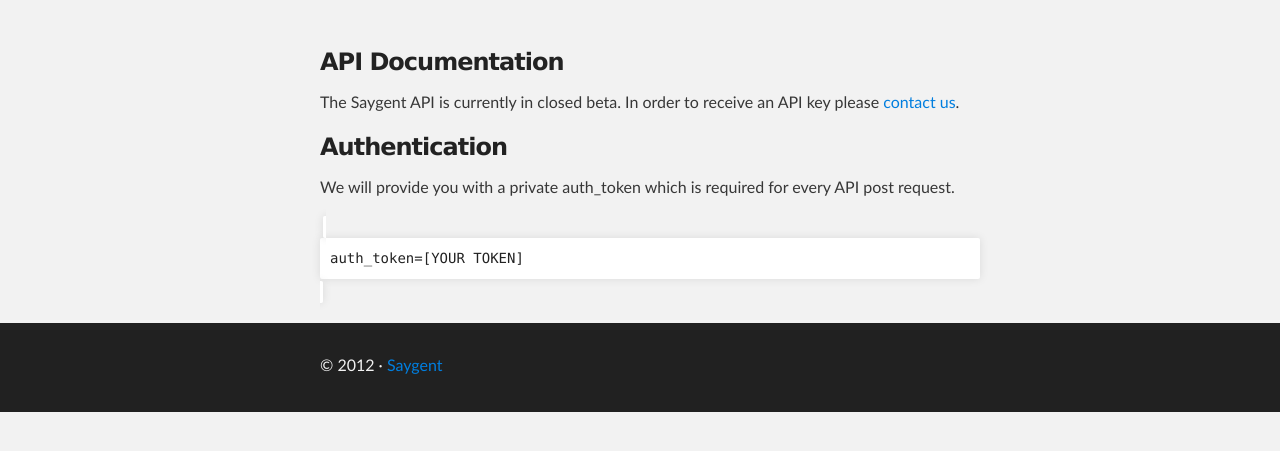
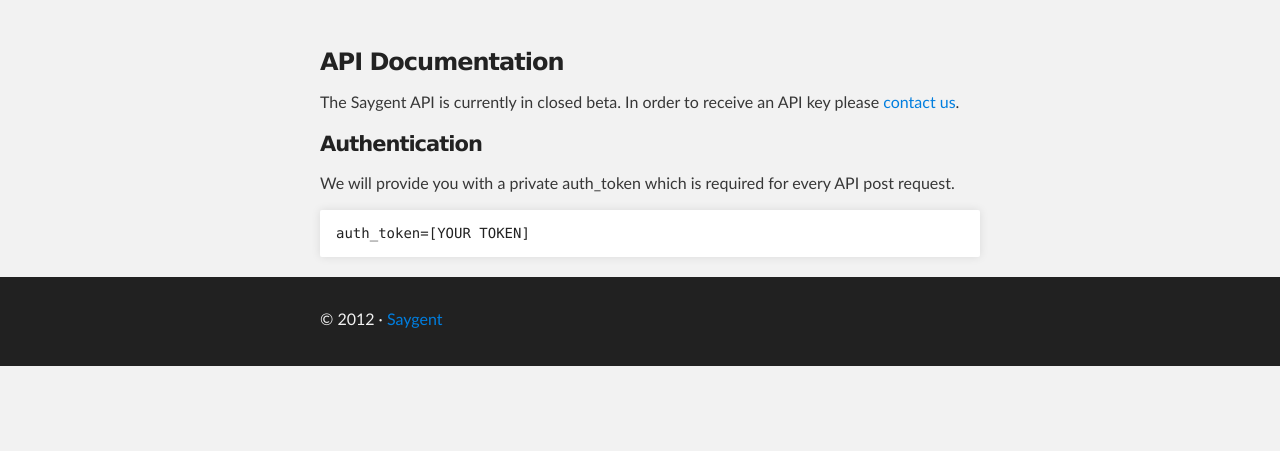
Before and after one commit to Sayhired/saygent-api.github.com, a plain HTML site: page index.html in a window 1280 px wide. Shown: the part 97-548 px from the top of the page. Drawn offline with Linux system fonts and the light colour scheme.

Commit message:
Update index.html

```diff
--- a/index.html
+++ b/index.html
@@ -26,9 +26,9 @@
         <h3>API Documentation</h3>
         <p>The Saygent API is currently in closed beta. In order to receive an API key please <a href="mailto:answers@saygent.com">contact us</a>.
 
-        <h3>Authentication</h3>
+        <h4>Authentication</h4>
         <p>We will provide you with a private auth_token which is required for every API post request.</p>
-        <code><pre>auth_token=[YOUR TOKEN]</pre></code>
+        <pre><code>auth_token=[YOUR TOKEN]</code></pre>
       </section>
     </div>
 
```
